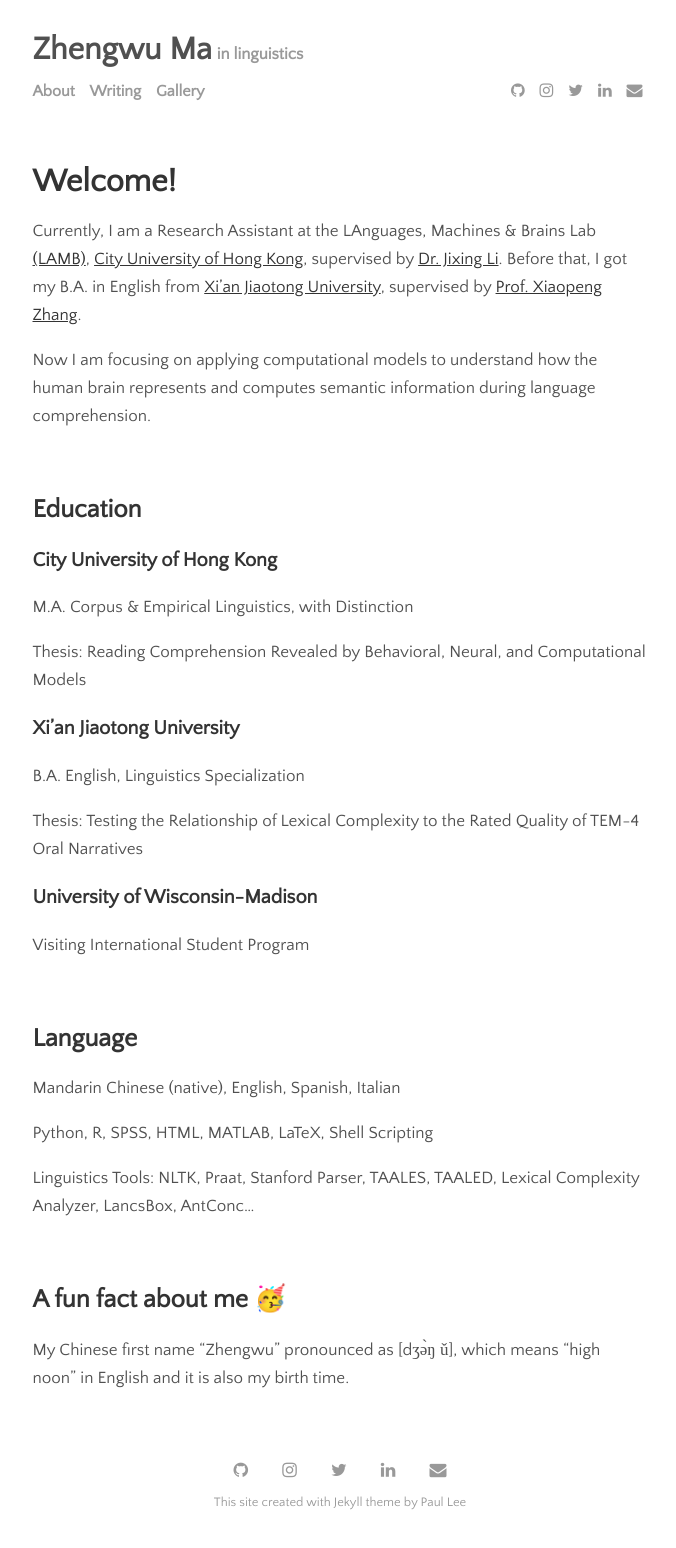
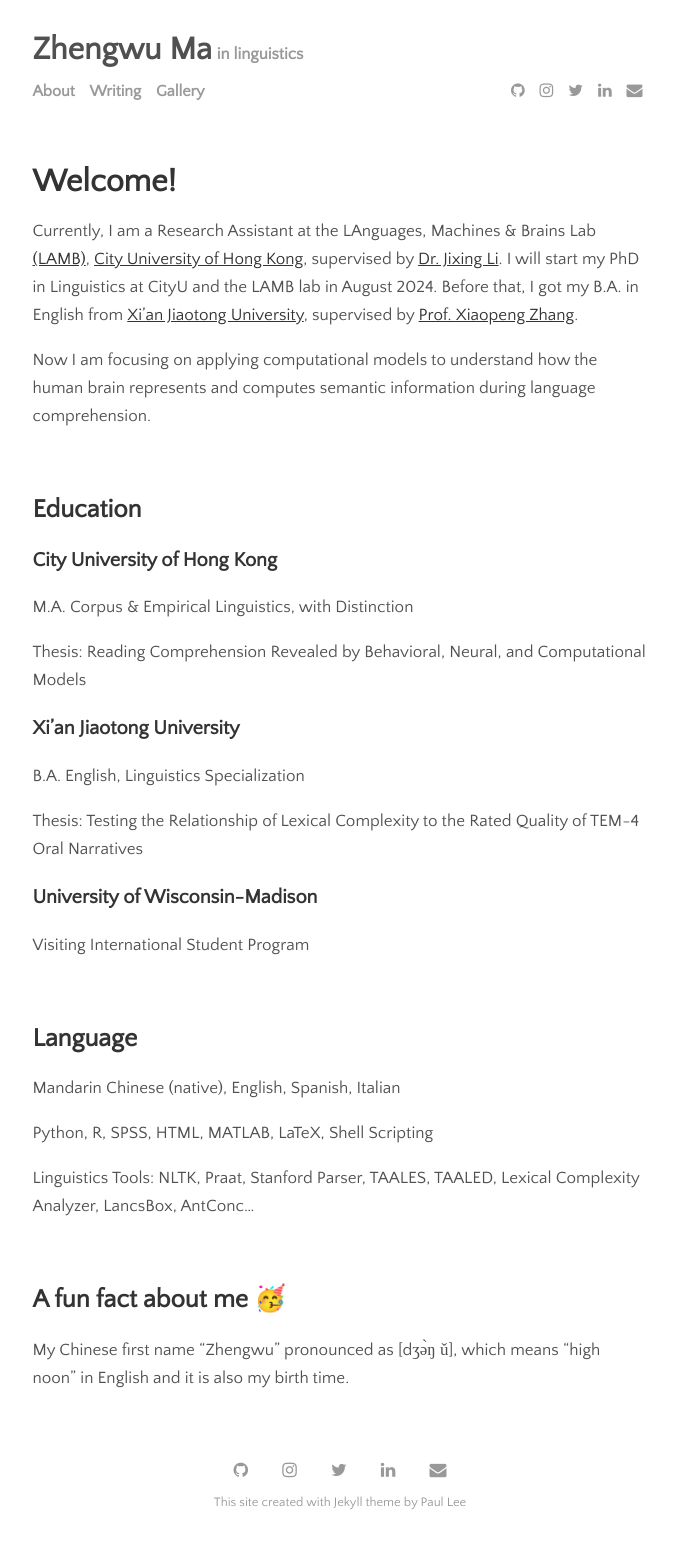
Before and after one commit to zhengwuma/zhengwuma.github.io, a Jekyll site: the page built from menu/about.md, in a window 1280 px wide. Shown: the whole page, without its empty margins (300-976 px from the left). Built offline with Jekyll 4.4.1, drawn with Linux system fonts in a browser that asks for light colours.

Commit message:
Update about.md

```diff
--- a/menu/about.md
+++ b/menu/about.md
@@ -3,7 +3,7 @@ layout: page
 title: Welcome!
 permalink: /about
 ---
-Currently, I am a Research Assistant at the LAnguages, Machines & Brains Lab [(LAMB)](https://compneurolinglab.github.io/), [City University of Hong Kong](https://www.cityu.edu.hk/), supervised by [Dr. Jixing Li](https://jixing-li.github.io/). Before that, I got my B.A. in English from [Xi'an Jiaotong University](http://www.xjtu.edu.cn), supervised by [Prof. Xiaopeng Zhang](http://gr.xjtu.edu.cn/en/web/zhangxp).
+Currently, I am a Research Assistant at the LAnguages, Machines & Brains Lab [(LAMB)](https://compneurolinglab.github.io/), [City University of Hong Kong](https://www.cityu.edu.hk/), supervised by [Dr. Jixing Li](https://jixing-li.github.io/). I will start my PhD in Linguistics at CityU and the LAMB lab in August 2024. Before that, I got my B.A. in English from [Xi'an Jiaotong University](http://www.xjtu.edu.cn), supervised by [Prof. Xiaopeng Zhang](http://gr.xjtu.edu.cn/en/web/zhangxp).
 
 Now I am focusing on applying computational models to understand how the human brain represents and computes semantic information during language comprehension.
 
```
